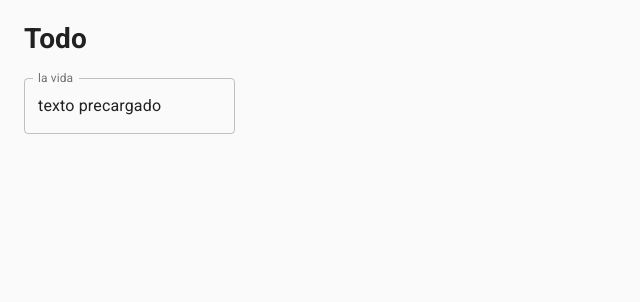
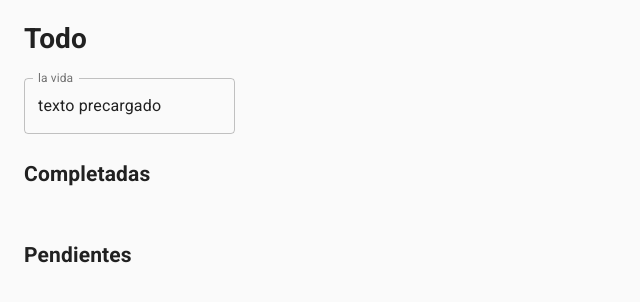
Before and after one commit to Tochituru/2019-React-Todo-List, a React (Create React App) app: page / in a window 1280 px wide. Shown: the top 302 px of the page, without its empty margins (0-640 px from the left). Built offline with nearby package versions, Linux system fonts and the light colour scheme.

Commit message:
Change status (complete and pending) & delete task

```diff
--- a/src/App.js
+++ b/src/App.js
@@ -1,19 +1,18 @@
 import React from 'react';
 import { CssBaseline, Container } from '@material-ui/core'
 import TextField from '@material-ui/core/TextField'
+import nextId from 'react-id-generator';
 import TaskList from './components/TaskList'
-//import TaskList from './TaskList'
 
 class App extends React.Component {
   state = {
     task: 'texto precargado',
     todo: []
-  }
+  };
 
   fieldHandler = (e) => {
-    this.setState({ task: e.target.value })
-    //console.log(e.target.value);
-  }
+    this.setState({ task: e.target.value });
+  };
   enterHandler = (e) => {
     if (e.key === 'Enter') {
       this.saveTask(e.target.name)
@@ -21,17 +20,37 @@ class App extends React.Component {
   }
   saveTask = (field) => {
     let value = this.state[field]
-    let newTodo = [...this.state.todo, { text: value, status: 'pending' }]
-    //si quiero que la lista arranque por el último elemento, cambio el lugar de value
+    let newTodo = [...this.state.todo, { id: nextId('task-'), text: value, status: 'pending' }]
     this.setState({ [field]: '', "todo": newTodo })
-    //console.log(this.state.todo); esto imprime uno anterior porque no es inmediato como en JS
   }
 
-  changeStatus = (element) => {
-    console.log(element);
+  changeStatus = (id) => {
+    let newTodo = [...this.state.todo]
+    let task = newTodo.find((e) => e.id === id)
+    task.status = task.status === 'pending' ? 'completed' : 'pending'
+    this.setState({ todo: newTodo });
   }
 
+  deleteTask = (id) => {
+    let newTodo = [...this.state.todo];
+    let task = newTodo.find((e) => e.id === id);
+    newTodo.splice(newTodo.indexOf(task), 1)
+    this.setState({ todo: newTodo })
+  }
+
+  componentDidMount = () => {
+    const persistedState = JSON.parse(window.localStorage.getItem('todo-state'));
+    this.setState(persistedState);
+  }
+  componentDidUpdate = () => {
+    window.localStorage.setItem('todo-state', JSON.stringify(this.state))
+  }
+
+
   render() {
+    const completed = [...this.state.todo.filter((e) => e.status === 'completed')];
+    const pending = [...this.state.todo.filter((e) => e.status === 'pending')];
+
     return (
       <Container>
         <CssBaseline />
@@ -43,7 +62,16 @@ class App extends React.Component {
           onChange={e => this.fieldHandler(e)}
           onKeyPress={e => this.enterHandler(e)}
           variant='outlined' />
-        <TaskList data={[...this.state.todo]} changeStatus={this.changeStatus} />
+        <TaskList
+        title={'Completadas'}
+        data={completed}
+        changeStatus={this.changeStatus}
+        deleteTask={this.deleteTask} />
+        <TaskList
+        title={'Pendientes'}
+        data={pending}
+        changeStatus={this.changeStatus}
+        deleteTask={this.deleteTask} />
       </Container>
     )
   }
--- a/src/components/TaskList.js
+++ b/src/components/TaskList.js
@@ -1,13 +1,18 @@
 import React from 'react';
 
-import { List, ListItem, ListItemText } from '@material-ui/core'
+import { List, ListItem, ListItemText, Button } from '@material-ui/core'
 
-const TaskList = ({data}) => {
+const TaskList = ({ title, data, changeStatus, deleteTask }) => {
     return (
         <List>
-            {data.map((e, i) => (
-                <ListItem button key={i}>
-                    <ListItemText>{e.text}</ListItemText>
+            <h2>{title}</h2>
+            {data.reverse().map((e, i) => (
+                <ListItem button key={i} >
+                    <ListItemText onClick={() => changeStatus(e.id)}>{e.text} </ListItemText>
+                    <Button variant={"contained"} onClick={() => deleteTask(e.id)}>
+                        X
+                    </Button>
+
                 </ListItem>
             ))}
         </List>
```
